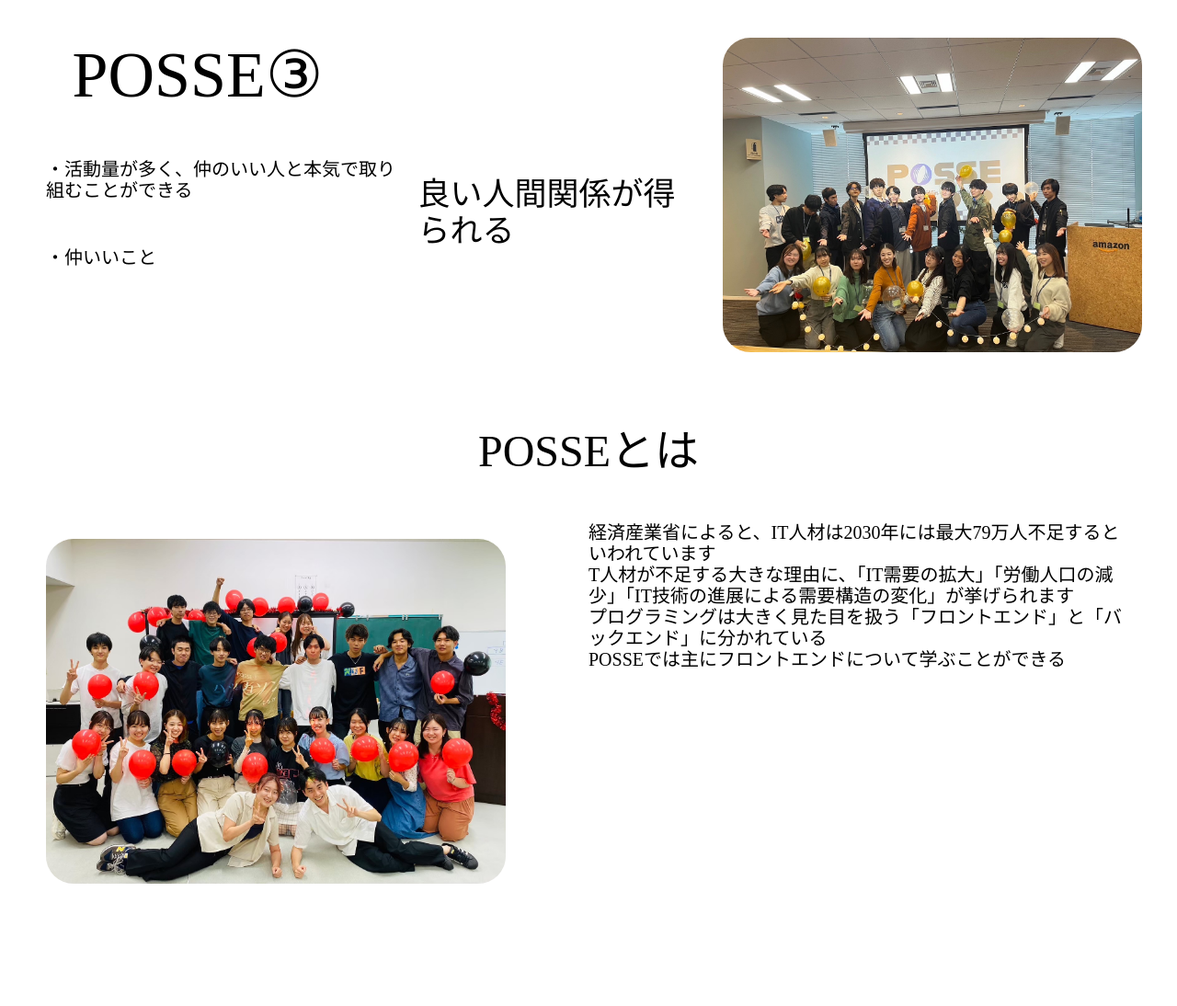
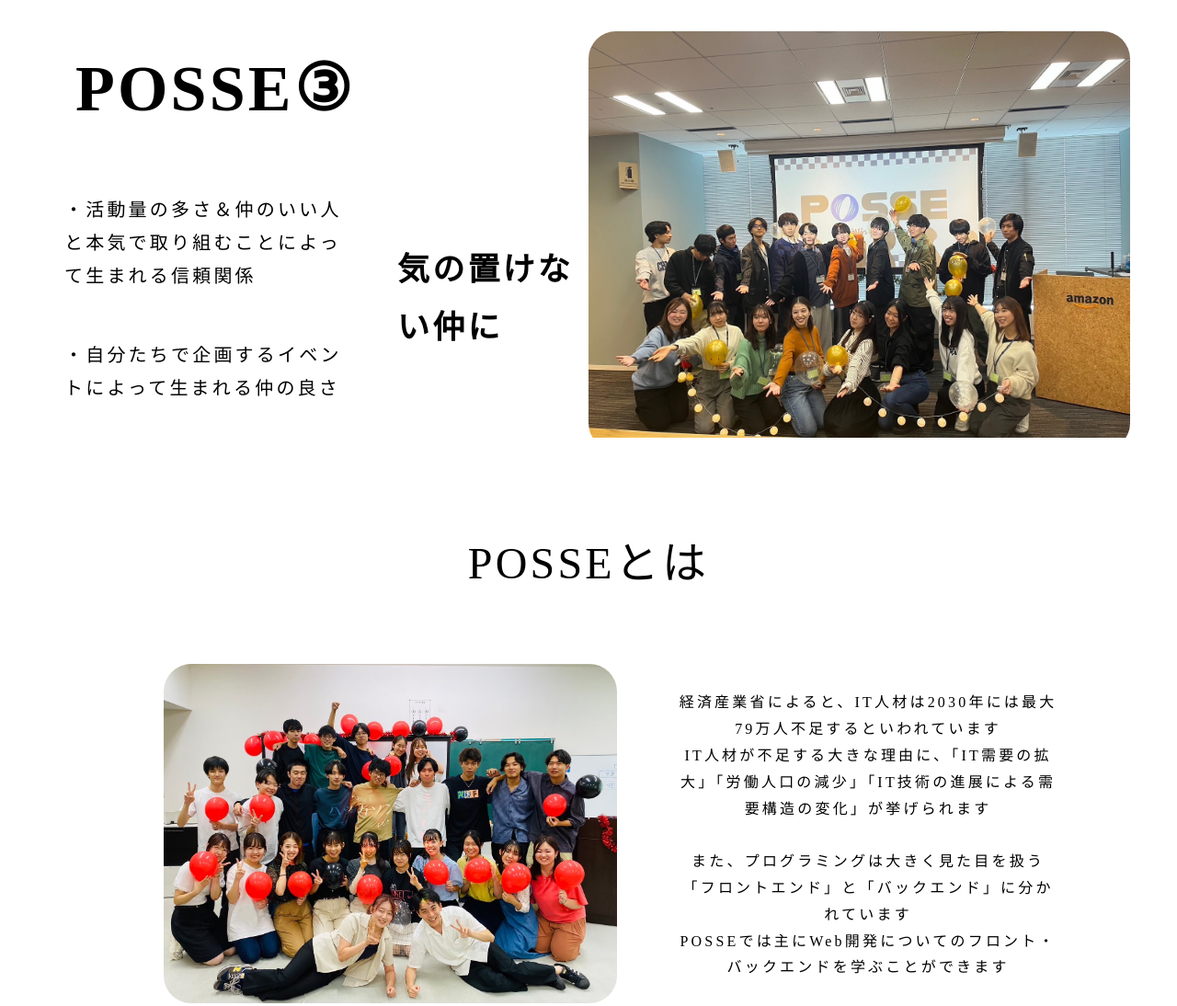
Before and after one commit to posse-ap/rookie_hackathon-202310-team3D, a plain HTML site: page yuzuki.html in a window 1280 px wide. Shown: the part 77-1171 px from the top of the page at 92% size. Before the commit the page ends 1088 px from the top, so only its background shows below. Drawn offline with Linux system fonts and the light colour scheme.

Commit message:
二つ目までだいたい

```diff
--- a/css/yuzuki.css
+++ b/css/yuzuki.css
@@ -1,3 +1,7 @@
+div {
+    letter-spacing: 0.2rem;
+    line-height: 1.8;
+}
 .scroll-up {
     transform: translate(0,100px);
     opacity: 0;
@@ -8,37 +12,44 @@
     opacity: 1.0;
 }
 
+
 .yuz-TOP {
     margin-top: 80px;
+    margin-left: 20px;
+    margin-right: 20px;
 }
 .yuz-posse {
     font-size: 70px;
     padding-left: 10%;
     padding-top: 5%;
+    font-weight: bold;
 }
 .yuz-top {
     width: 100%;
-    display: flex;
+    display: grid;
+    grid-template-columns: repeat(2, 1fr);
 }
 .yuz-hero {
-    width: 600px;
+    /* width: 90%; */
     height: auto;
-    margin-top: 3%;
-    margin-right: 3%;
+    margin-top: 5%;
+    margin-right: 5%;
     border-radius: 30px;
     overflow: hidden;
 }
 .yuz-setu {
-    display: flex;
+    display: grid;
+    grid-template-columns: 60% 40%;
     padding: 50px;
     align-items: center;
-    gap: 10px;
+    gap: 50px;
 }
 .yuz-title {
     font-size: 20px;
 }
 .yuz-ningen {
     font-size: 35px;
+    font-weight: bolder;
 }
 .yuz-ULhero {
     display: flex;
@@ -48,9 +59,12 @@
 
 .yuz-about {
     margin-top: 80px;
+    margin-left: auto;
+    margin-right: auto;
+    width: 80%;
 }
 .yuz-Pimg{
-    width: 500px;
+    /* width: 500px; */
     height: auto;
     margin-top: 3%;
     margin-right: 3%;
@@ -60,12 +74,21 @@
 .yuz-P {
     margin: 50px;
     display: grid;
-    grid-template-columns: 50% 50%;
+    grid-template-columns: 55% 45%;
+    gap: 50px;
+    align-items: center;
+}
+.yuz-Pdesc {
+    padding-top: 20px;
 }
 .yuz-Ptext {
-    font-size: 20px;
+    font-size: 16px;
+    text-align: center;
 }
 .yuz-ABOUTtitle {
     font-size: 48px;
     text-align: center;
 }
+.yuz-Panother {
+    padding-top:  30px;
+}
--- a/yuzuki.html
+++ b/yuzuki.html
@@ -16,10 +16,10 @@
                 <div class="yuz-posse">POSSE③</div>
                 <div class="yuz-setu">
                     <ul class="yuz-ULhero">
-                        <li class="yuz-title">・活動量が多く、仲のいい人と本気で取り組むことができる</li>
-                        <li class="yuz-title">・仲いいこと</li>
+                        <li class="yuz-title">・活動量の多さ＆仲のいい人と本気で取り組むことによって生まれる信頼関係</li>
+                        <li class="yuz-title">・自分たちで企画するイベントによって生まれる仲の良さ</li>
                     </ul>
-                    <div class="yuz-ningen">良い人間関係が得られる</div>
+                    <div class="yuz-ningen">気の置けない仲に</div>
                 </div>
             </div>
             <div class="yuz-hero">
@@ -37,10 +37,16 @@
             </div>
             <div class="yuz-Pdesc">
                 <p class="yuz-Ptext">経済産業省によると、IT人材は2030年には最大79万人不足するといわれています</p>
-                <p class="yuz-Ptext">T人材が不足する大きな理由に、「IT需要の拡大」「労働人口の減少」「IT技術の進展による需要構造の変化」が挙げられます</p>
-                <p class="yuz-Ptext">プログラミングは大きく見た目を扱う「フロントエンド」と「バックエンド」に分かれている
-                    <br>POSSEでは主にフロントエンドについて学ぶことができる</p>
+                <p class="yuz-Ptext">IT人材が不足する大きな理由に、「IT需要の拡大」「労働人口の減少」「IT技術の進展による需要構造の変化」が挙げられます</p>
+                <br>
+                <p class="yuz-Ptext">また、プログラミングは大きく見た目を扱う「フロントエンド」と「バックエンド」に分かれています
+                    <br>POSSEでは主にWeb開発についてのフロント・バックエンドを学ぶことができます</p>
             </div>
+        </div>
+        <div class="yuz-Ptext yuz-Panother">
+            <p>それ以外にも自分たちから遊びイベントやチーム短期合宿の運営を積極的に取り組むこと、</p>
+            <p>チーム対抗短期開発合宿での優勝という同じ目標に向かって気の置けない仲間とともに取り組む事で、
+                <br>成長、ひいてはガクチカにつながります</p>
         </div>
     </div>
 </body>
```
